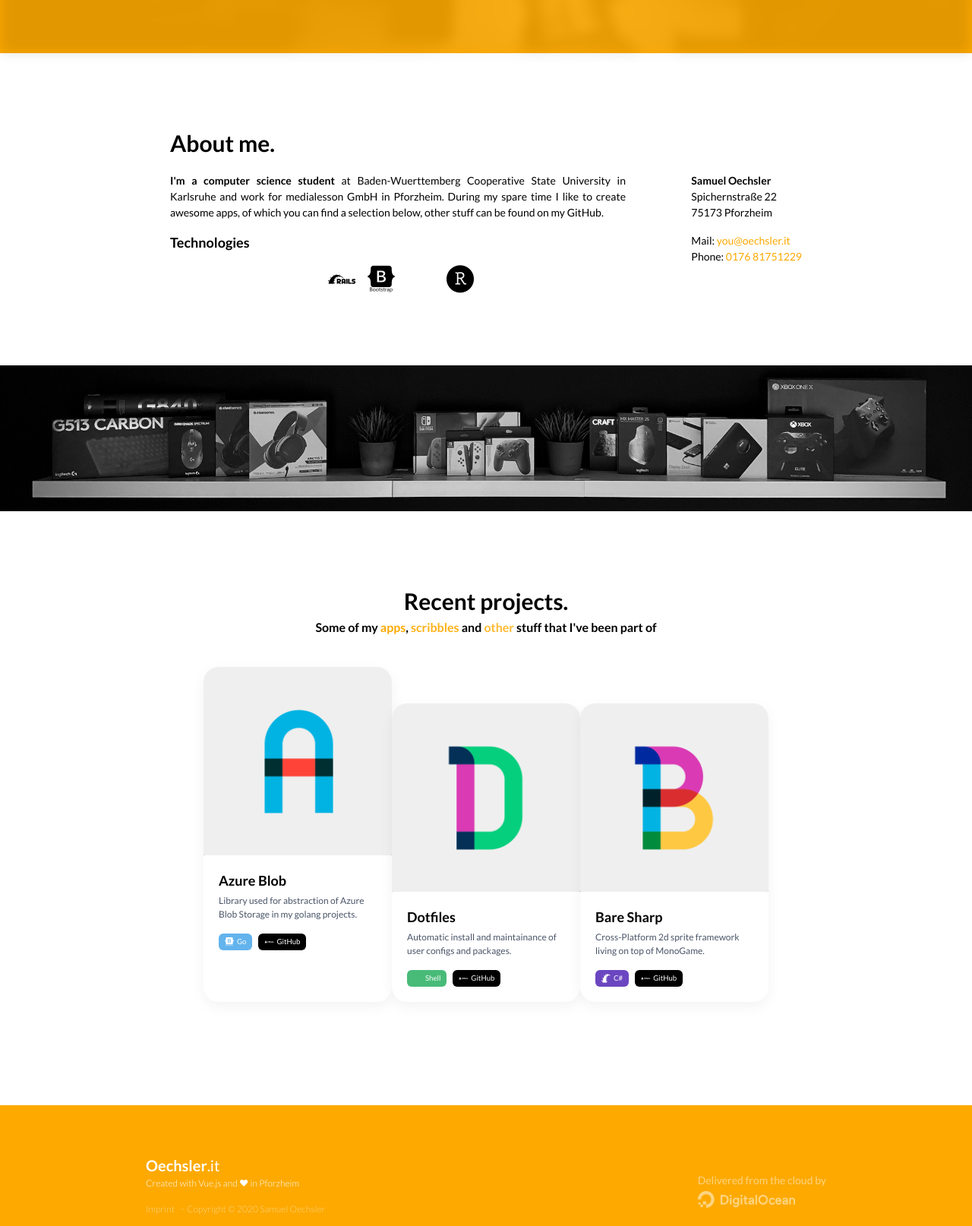
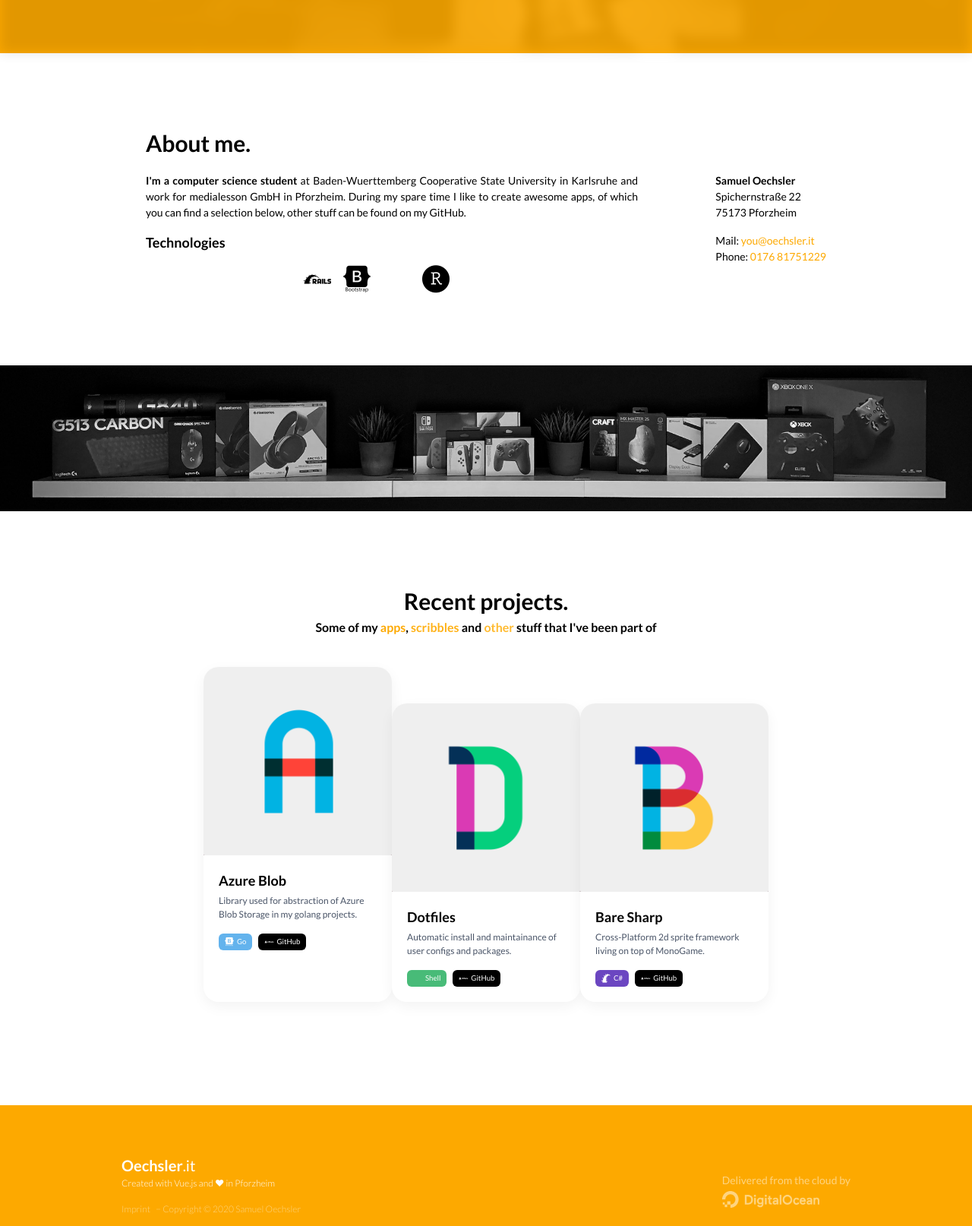
Before and after one commit to oechsler/oechsler, a Vue app: page / in a window 1280 px wide. Shown: the part 730-2344 px from the top of the page at 76% size. Built offline with nearby package versions, Linux system fonts and the light colour scheme.

Commit message:
Small responsive fixes

```diff
--- a/src/components/Elevator.vue
+++ b/src/components/Elevator.vue
@@ -43,6 +43,10 @@ export default class Elevator extends Vue {
 
     @screen lg {
       @apply w-64;
+    }
+
+    @screen xl {
+      @apply w-72;
     }
   }
 
--- a/src/components/Footer.vue
+++ b/src/components/Footer.vue
@@ -53,7 +53,7 @@ export default class Footer extends Vue {
     }
 
     @screen md {
-      @apply px-48;
+      @apply px-40;
     }
 
     @screen lg {
--- a/src/components/Page.vue
+++ b/src/components/Page.vue
@@ -42,7 +42,7 @@ export default class Page extends Vue {
     }
 
     @screen md {
-      @apply px-40;
+      @apply px-32;
     }
 
     @screen lg {
```
